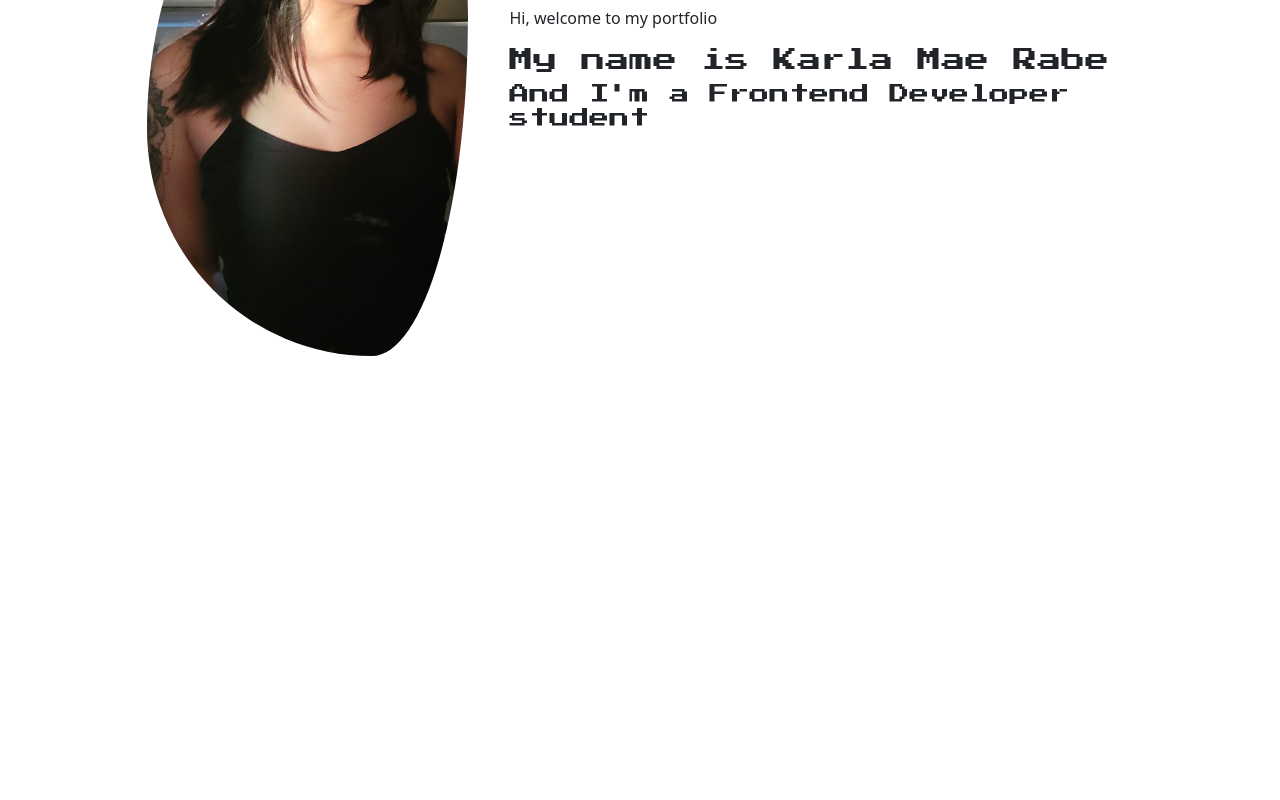
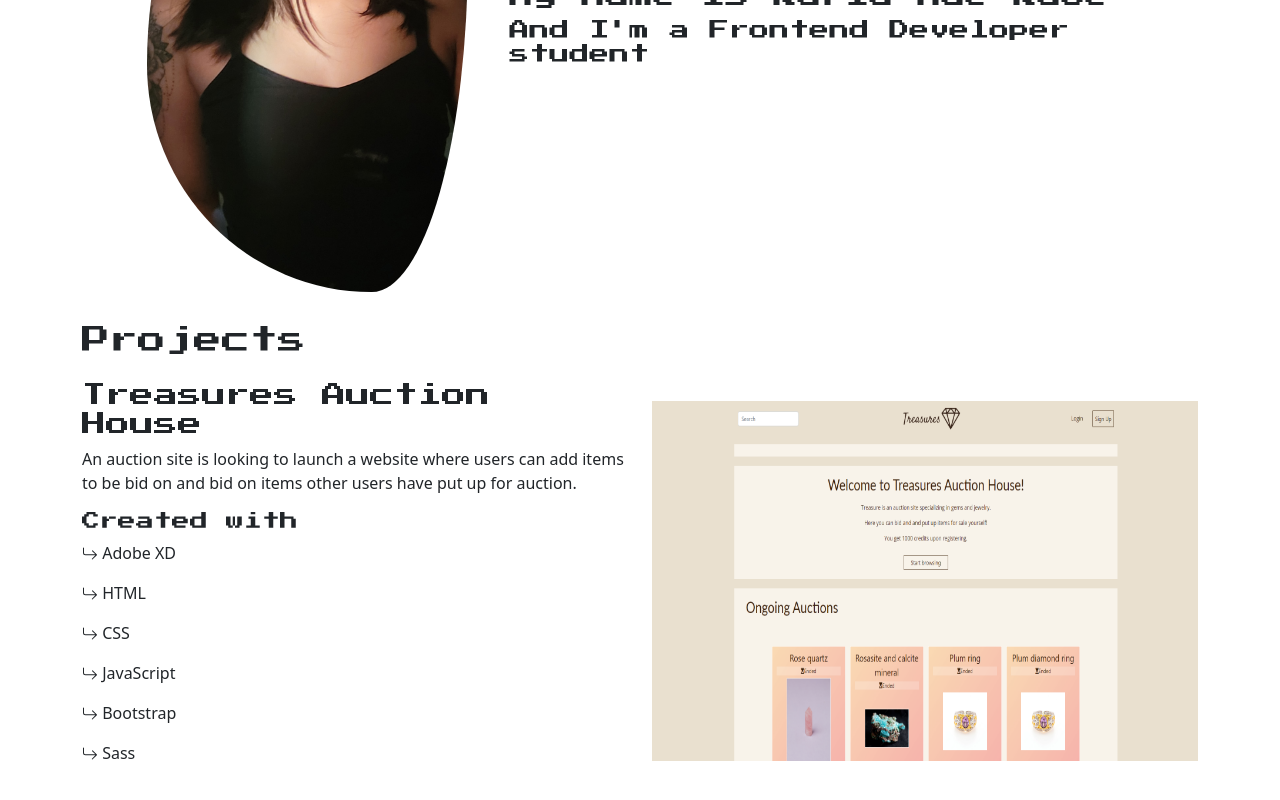
Before and after one commit to Noizenne/portfolio, a React (Create React App) app: page / in a window 1280 px wide. Shown: the part 404-1204 px from the top of the page. Before the commit the page ends 800 px from the top, so only its background shows below. Built offline with nearby package versions, Linux system fonts and the light colour scheme.

Commit message:
Created projects

```diff
--- a/src/App.css
+++ b/src/App.css
@@ -31,12 +31,22 @@ h6 {
   line-height: none;
 }
 
+h1 {
+  font-size: 28px !important;
+  font-family: 'Press Start 2P', cursive;
+}
 h2 {
   font-size: 24px !important;
+  font-family: 'Press Start 2P', cursive;
 }
 
 h3 {
   font-size: 20px !important;
+  font-family: 'Press Start 2P', cursive;
+}
+h4 {
+  font-size: 18px !important;
+  font-family: 'Press Start 2P', cursive;
 }
 
 /*Nav*/
@@ -47,6 +57,7 @@ nav.navbar {
   top: 0;
   z-index: 2000;
   transition: 0.3 ease-in-out;
+  background-color: white;
 }
 
 nav.navbar.scrolled {
@@ -101,15 +112,11 @@ nav.navbar .navbar-toggler[aria-expanded="true"] .navbar-toggler-icon:before {
 /*Banner*/
 
 .banner {
-  margin-top: 15%;
+  margin-top: 10%;
 
   .me {
     width: 90%;
     border-radius: 70% 30% 30% 70% / 60% 40% 60% 40%;
-  }
-
-  .tagline {
-    font-family: 'Press Start 2P', cursive;
   }
 }
 
@@ -119,3 +126,27 @@ nav.navbar .navbar-toggler[aria-expanded="true"] .navbar-toggler-icon:before {
     text-align: center;
   }
 }
+
+/*Projects*/
+
+.projects {
+  margin-top: 2rem;
+}
+.projects img {
+    width: 100%;
+}
+
+.projects .row {
+  margin-top: auto;
+  padding-top: 9rem;
+  padding-bottom: 9rem;
+}
+.projects .first.row {
+  padding-top: 1rem;
+}
+.projects .col2 {
+  margin-top: 20px;
+  margin-bottom: 20px;
+  display: flex;
+  justify-content: center;
+}
--- a/src/App.js
+++ b/src/App.js
@@ -2,6 +2,7 @@ import './App.css';
 import Navigation from './components/Navbar';
 import 'bootstrap/dist/css/bootstrap.min.css';
 import Banner from './components/Banner';
+import Projects from './components/Projects';
 
 function App() {
   return (
@@ -10,6 +11,7 @@ function App() {
         <Navigation />
       </header>
       <Banner />
+      <Projects />
     </div>
   );
 }
--- /dev/null
+++ b/src/components/Projects.jsx
@@ -0,0 +1,73 @@
+import React from "react";
+import { Col, Container, Row } from "react-bootstrap";
+import treasures from "../assets/img/treasures.png";
+import dings from "../assets/img/Dings.jpg"
+import holidaze from "../assets/img/holidaze.png"
+import { ArrowReturnRight } from "react-bootstrap-icons";
+
+function Projects() {
+  return (
+    <section className="projects">
+      <Container>
+        <h1>Projects</h1>
+        <Row className="first">
+          <Col>
+            <h2>Treasures Auction House</h2>
+            <p>
+              An auction site is looking to launch a website where users can add
+              items to be bid on and bid on items other users have put up for
+              auction.
+            </p>
+            <h4>Created with</h4>
+            <p><ArrowReturnRight /> Adobe XD</p>
+            <p><ArrowReturnRight /> HTML</p>
+            <p><ArrowReturnRight /> CSS</p>
+            <p><ArrowReturnRight /> JavaScript</p>
+            <p><ArrowReturnRight /> Bootstrap</p>
+            <p><ArrowReturnRight /> Sass</p>
+          </Col>
+          <Col className="col2"><img src={treasures} alt="" /></Col>
+        </Row>
+        <Row>
+          <Col>
+            <h2>Dings</h2>
+            <p>
+              An e-commerce website where customers can create, find and add
+              products to the cart.
+            </p>
+            <h4>Created with</h4>
+            <p><ArrowReturnRight /> Figma</p>
+            <p><ArrowReturnRight /> HTML</p>
+            <p><ArrowReturnRight /> Javascript</p>
+            <p><ArrowReturnRight /> Sass</p>
+            <p><ArrowReturnRight /> React</p>
+            <p><ArrowReturnRight /> React hook form and yup</p>
+            <p><ArrowReturnRight /> Styled-Components</p>
+            <p><ArrowReturnRight /> Zustand for state management</p>
+          </Col>
+          <Col className="col2"><img src={dings}  alt="" /></Col>
+        </Row>
+        <Row>
+          <Col>
+            <h2>Holidaze</h2>
+            <p>
+              Holidaze is an accommodation website where you can view, post and
+              book specific venues.
+            </p>
+            <h4>Created with</h4>
+            <p><ArrowReturnRight /> Figma</p>
+            <p><ArrowReturnRight /> HTML</p>
+            <p><ArrowReturnRight /> Javascript</p>
+            <p><ArrowReturnRight /> Sass</p>
+            <p><ArrowReturnRight /> React</p>
+            <p><ArrowReturnRight /> React hook form and yup</p>
+            <p><ArrowReturnRight /> Styled-Components</p>
+          </Col>
+          <Col className="col2"><img src={holidaze}  alt="" /></Col>
+        </Row>
+      </Container>
+    </section>
+  );
+}
+
+export default Projects;
```
